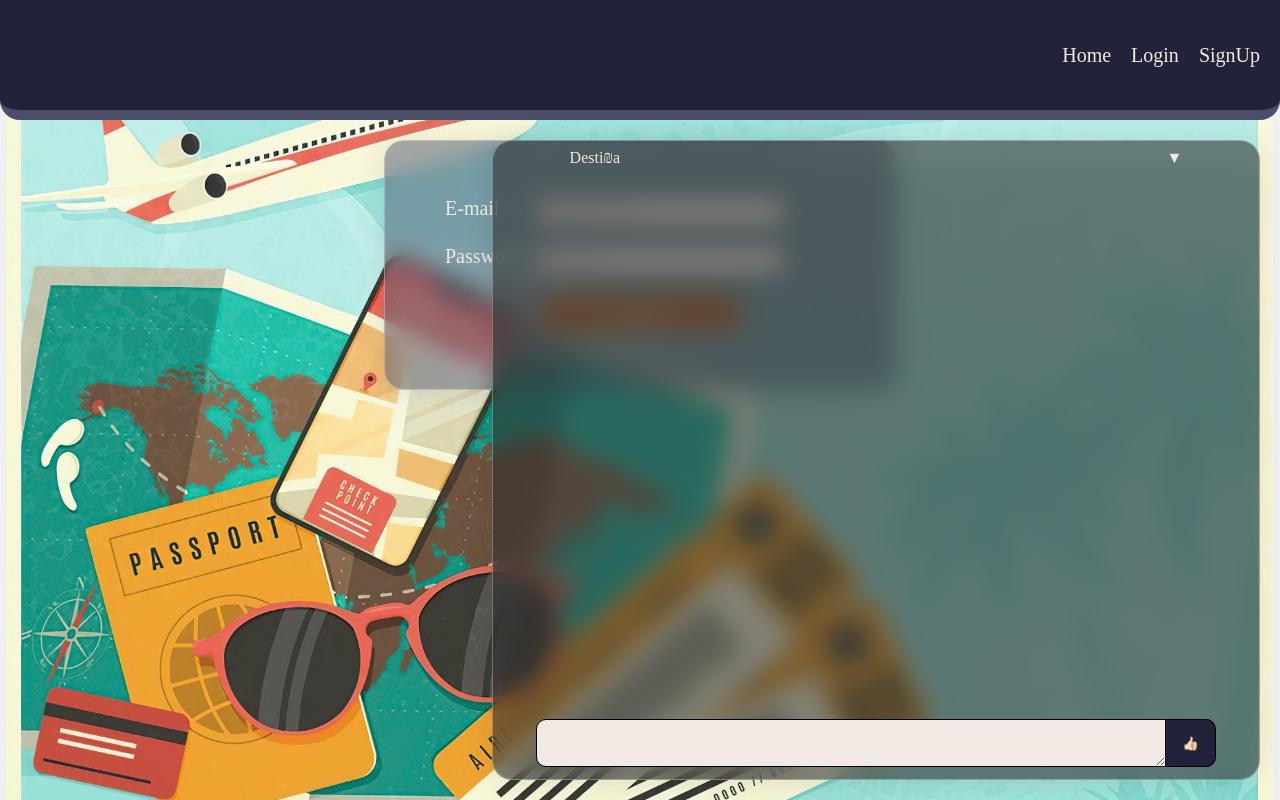
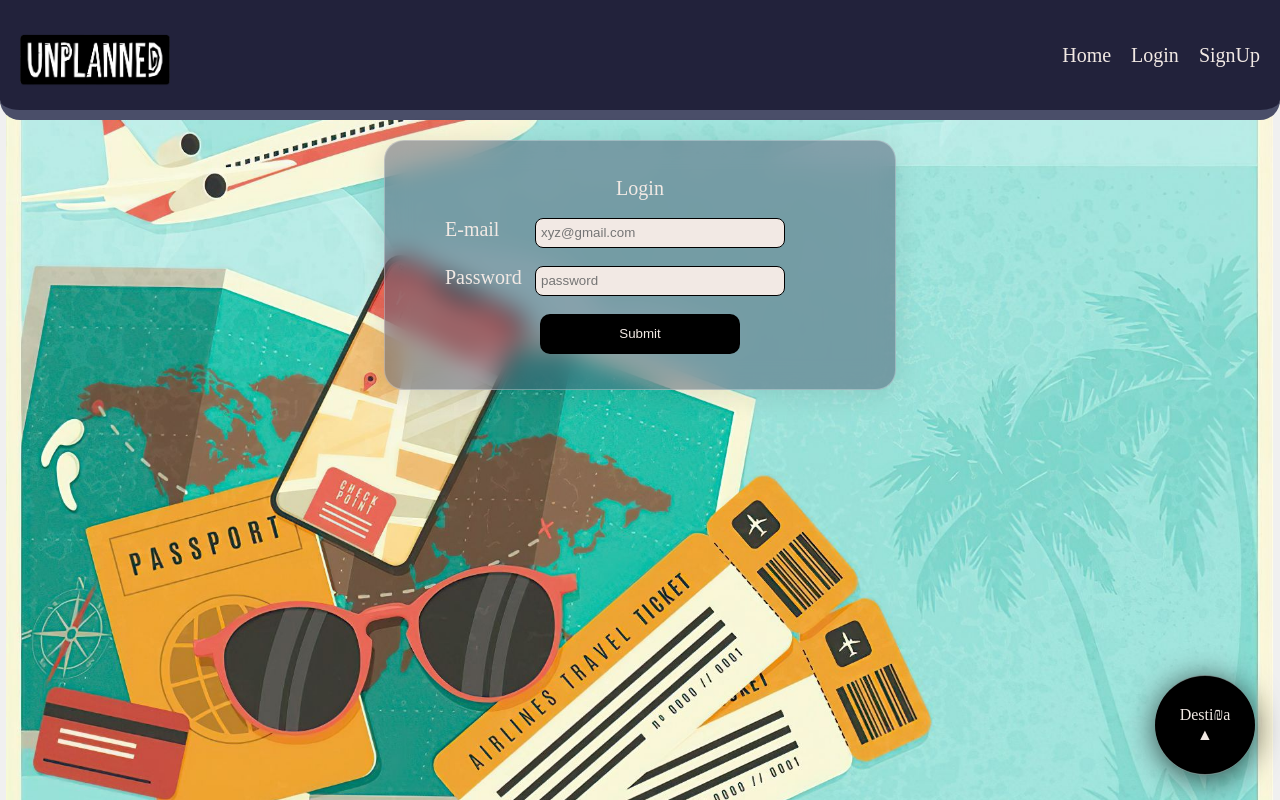
Before and after one commit to satpalsingh007/Unplanned, a React (Vite) app: page /login in a window 1280 px wide. Built offline with nearby package versions, Linux system fonts and the light colour scheme.

Commit message:
this is the third commit, in this commit logo added and Destina UI is completed

```diff
--- a/src/components/ChatWindow.js
+++ b/src/components/ChatWindow.js
@@ -3,7 +3,7 @@ import axios from "axios";
 const ChatWindow = () => {
     let [question, setQuestion] = useState("");
     let [answer, setAnswer] = useState("");
-    let [visible, setVisibel] = useState(true);
+    let [visible, setVisible] = useState(false);
     async function answerGenerator() {
         setAnswer("Loading...");
         const response = await axios({
@@ -15,7 +15,7 @@ const ChatWindow = () => {
                         parts: [
                             {
                                 text:
-                                    "you are a chat bot named Destina and youre a travel guide which tells the user about places they can visit, with a little info about that place, temprature and weather   and also about the destinations, now i will ask you the queries i have" +
+                                    "You are a chatbot named Destina and you're a travel guide. Tell the user about places they can visit, including a little info about that place, temperature and weather, and things to do in those places. Provide the answer in an ordered list and the info in points as an unordered list, formatted with proper HTML tags like heading tag paragraph tag , list tags, use br tags also after each parahgraph,increase readability without using asterisks (*). Make sure the solution includes proper formatting, meaning switching lines where necessary. Now I will ask you the queries I have:" +
                                     question,
                             },
                         ],
@@ -23,21 +23,33 @@ const ChatWindow = () => {
                 ],
             },
         });
-        // setAnswer=
         setAnswer(response.data.candidates[0].content.parts[0].text);
     }
+    let isVisible = visible ? "" : "botNotVisible";
+    let shapeChange = visible ? "" : "botShapeChange";
 
     return (
         <>
-            <div className="destina">
+            <div className={`destina ${shapeChange}`}>
                 <div className="botHeader">
-                    <div className="botTitleBar" onClick={() => {}}>
+                    <div
+                        className={`botTitleBar ${shapeChange}`}
+                        onClick={() => {
+                            setVisible(!visible);
+                        }}
+                    >
                         <div>Desti₪a</div>
-                        <div>▼</div>
+                        <div>{visible ? "▼" : "▲"}</div>
                     </div>
-                    <div className="botAnswer">{answer}</div>
+                    {/* <div className="botAnswer">{answer}</div> */}
+                    {visible && (
+                        <div
+                            className={`botAnswer ${isVisible}`}
+                            dangerouslySetInnerHTML={{ __html: answer }}
+                        />
+                    )}
                 </div>
-                <div className="botBody">
+                <div className={`botBody ${isVisible} `}>
                     <textarea
                         className="botTextArea"
                         value={question}
--- a/src/components/Header.js
+++ b/src/components/Header.js
@@ -1,13 +1,15 @@
 import { Link } from "react-router-dom";
+import logo from "./logo.png";
 const Header = () => {
     return (
-        <>
-            <div className="header">
+        <div className="header">
+            <img className="logo" src={logo} alt="logo-image" />
+            <div className="headerLink">
                 <Link to="/home">Home</Link>
                 <Link to="/login">Login</Link>
                 <Link to="/signup">SignUp</Link>
             </div>
-        </>
+        </div>
     );
 };
 export default Header;
--- a/src/components/LoginPage.js
+++ b/src/components/LoginPage.js
@@ -22,6 +22,7 @@ const LoginPage = () => {
         <>
             <div>
                 <form className="form" method="POST">
+                    <div>Login</div>
                     <div className="formElement">
                         <label htmlFor="email">E-mail</label>
                         <input
--- a/src/components/SingUpPage.js
+++ b/src/components/SingUpPage.js
@@ -46,8 +46,8 @@ const SignUpPage = () => {
         <>
             <div>
                 <form className="form" onSubmit={handleSubmit} method="POST">
-                    {" "}
-                    {/* Specify method as "POST" */}
+                    <div>Signup</div>
+
                     <div className="formElement">
                         <label htmlFor="email">E-mail</label>
                         <input
--- a/styles/destinaStyle.css
+++ b/styles/destinaStyle.css
@@ -1,5 +1,5 @@
 .destina {
-    height: 80vh;
+    /* height: 80vh; */
     width: 60vw;
     background-color: rgba(44, 42, 42, 0.576);
     border-radius: 20px;
@@ -7,17 +7,18 @@
     flex-direction: column;
     align-items: center;
     justify-content: space-between;
-    box-shadow: 0 4px 30px rgba(0, 0, 0, 0.1);
-    /* background-color: rgba(74, 78, 105, 0.472); */
-    backdrop-filter: blur(12px);
+    box-shadow: 0 4px 30px rgba(0, 0, 0, 0.689);
+    background-color: rgba(0, 0, 0, 0.691);
+    backdrop-filter: blur(15px);
     border: 1px solid rgba(255, 255, 255, 0.3);
-    position: fixed;
-    bottom: 20px;
-    right: 20px;
+    position: absolute;
+    bottom: 10px;
+    right: 10px;
+    transition: height 0.3s ease;
 }
 .botHeader {
     color: rgb(242, 233, 228);
-    height: 90%;
+    height: 100%;
     display: flex;
     flex-direction: column;
     align-items: center;
@@ -30,13 +31,19 @@
     display: flex;
     align-items: center;
     justify-content: space-between;
-    padding: 1% 10% 0px 10%;
+    padding: 0 10% 0px 10%;
+    cursor: pointer;
+    background-color: black;
+    border-radius: 20px 20px 0 0;
+    height: 40px;
 }
 .botAnswer {
     width: 99%;
-    overflow-x: scroll;
+    /* overflow-x: scroll; */
     overflow-y: auto;
-    padding: 10px;
+    padding: 10px 20px;
+    max-height: 400px; /* Set a reasonable max-height */
+    transition: max-height 0.3s ease;
 
     /* Internet Explorer and Edge */
     /* -ms-overflow-style: none; */
@@ -61,6 +68,7 @@
 .botBody {
     display: flex;
     padding-bottom: 12px;
+    transition: opacity 0.3 ease;
 }
 .botButton {
     background-color: rgb(34, 34, 59);
@@ -81,3 +89,30 @@
     font-size: 20px;
     border-radius: 10px 0px 0px 10px;
 }
+.botTextArea::-webkit-scrollbar {
+    width: 0px;
+    height: 0px;
+}
+
+.botNotVisible {
+    display: none;
+}
+
+.botShapeChange {
+    height: 100px;
+    width: 100px;
+    border-radius: 50%;
+    display: flex;
+    flex-direction: column;
+    align-items: center;
+    justify-content: center;
+    gap: 2px;
+    bottom: 25px;
+    right: 25px;
+    transition: 0.3s ease;
+}
+
+.botShapeChange:hover {
+    background-color: rgba(181, 101, 40, 0.834);
+    color: black;
+}
--- a/styles/style.css
+++ b/styles/style.css
@@ -16,21 +16,38 @@ body {
 .header {
     display: flex;
     flex-direction: row;
+    justify-content: space-between;
+    gap: 20px;
+    height: 15vh;
+    align-items: center;
+    background-color: rgb(34, 34, 59);
+    padding: 0 20px;
+    border-bottom: 10px solid rgb(74, 78, 105);
+    border-bottom-left-radius: 20px;
+    border-bottom-right-radius: 20px;
+}
+
+.headerLink {
+    display: flex;
+    flex-direction: row;
     justify-content: right;
     gap: 20px;
     height: 15vh;
     align-items: center;
-    background-color: rgb(34, 34, 59);
-    padding-right: 20px;
-    border-bottom: 10px solid rgb(74, 78, 105);
-    border-bottom-left-radius: 20px;
-    border-bottom-right-radius: 20px;
 }
-.header > a {
+
+.logo {
+    width: 150px;
+}
+.headerLink > a {
     font-style: none;
     color: rgb(242, 233, 228);
     text-decoration: none;
     font-size: 20px;
+}
+.headerLink > a:hover {
+    color: rgba(181, 101, 40, 0.834);
+    text-decoration: underline;
 }
 .form {
     margin-top: 20px;
@@ -62,12 +79,12 @@ body {
     width: 200px;
     height: 40px;
     color: rgb(242, 233, 228);
-    background-color: rgba(181, 101, 40, 0.834);
+    background-color: black;
     border: 1px;
     border-radius: 10px;
 }
 .form > button:hover {
-    background-color: rgba(248, 159, 91, 0.54);
+    background-color: rgba(181, 101, 40, 0.834);
     cursor: pointer;
     transition-duration: 0.2s;
 }
```
Also changed, not shown: src/components/logo.png (added).
